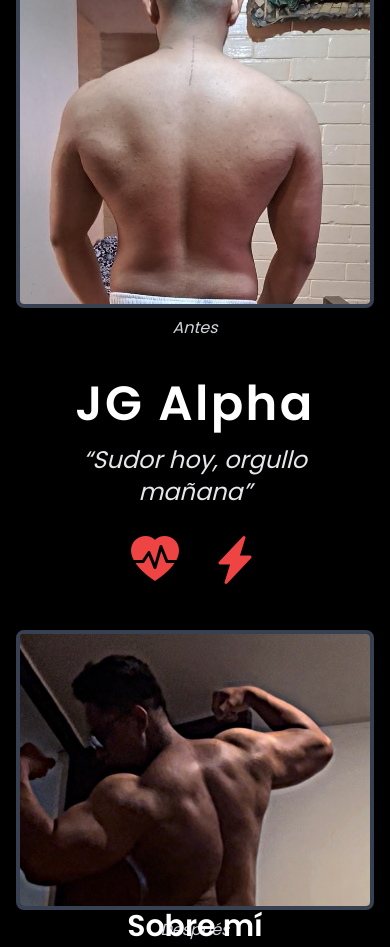
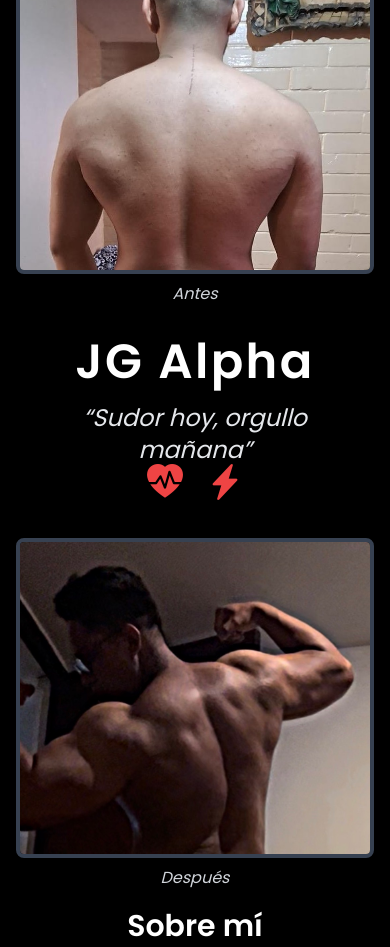
Before and after one commit to Ability2040/jg-alpha, a website: page index.html in a window 390 px wide. Shown: the top 947 px of the page. Drawn offline with nearby package versions, Linux system fonts and the light colour scheme.

Commit message:
Hero responsivo: imágenes laterales en desktop y apiladas en mobile

```diff
--- a/index.html
+++ b/index.html
@@ -26,18 +26,18 @@
 <!-- HERO -->
 <section class="h-screen flex flex-col justify-center items-center text-center bg-black relative">
 
-  <div class="flex flex-col md:flex-row items-center justify-center gap-10 w-full max-w-6xl px-4">
+  <div class="flex flex-col md:flex-row items-center justify-center gap-8 w-full px-4">
 
     <!-- FOTO ANTES -->
-    <div class="flex flex-col items-center order-1 md:order-none">
+    <div class="flex flex-col items-center w-full md:w-1/3 max-w-xs">
       <img src="./images/antes.jpg"
            alt="Antes"
-           class="hero-img rounded-lg shadow-lg border-4 border-gray-700 hover:shadow-red-500/50 hover:scale-105 transition-transform duration-300 object-cover">
+           class="w-full h-80 object-cover rounded-lg shadow-lg border-4 border-gray-700 hover:shadow-red-500/50 hover:scale-105 transition-transform duration-300">
       <p class="mt-2 text-gray-300 italic">Antes</p>
     </div>
 
     <!-- TEXTO CENTRAL -->
-    <div class="text-center mx-6 order-2">
+    <div class="text-center w-full md:w-1/3 px-4">
       <h1 class="text-5xl md:text-7xl font-extrabold text-white tracking-wider drop-shadow-2xl">
         JG Alpha
       </h1>
@@ -46,23 +46,24 @@
         “Sudor hoy, orgullo mañana”
       </p>
 
-      <!-- Íconos debajo del texto -->
-      <div class="flex justify-center gap-8 mt-8 text-red-500 text-5xl animate-bounce">
+      <div class="flex justify-center gap-6 mt-6 text-red-500 text-4xl animate-bounce">
         <i class="bi bi-heart-pulse-fill"></i>
         <i class="bi bi-lightning-charge-fill"></i>
       </div>
     </div>
 
     <!-- FOTO DESPUÉS -->
-    <div class="flex flex-col items-center order-3 md:order-none">
+    <div class="flex flex-col items-center w-full md:w-1/3 max-w-xs">
       <img src="./images/despues.jpg"
            alt="Después"
-           class="hero-img rounded-lg shadow-lg border-4 border-gray-700 hover:shadow-red-500/50 hover:scale-105 transition-transform duration-300 object-cover">
+           class="w-full h-80 object-cover rounded-lg shadow-lg border-4 border-gray-700 hover:shadow-red-500/50 hover:scale-105 transition-transform duration-300">
       <p class="mt-2 text-gray-300 italic">Después</p>
     </div>
 
   </div>
+
 </section>
+
 
   <!-- SOBRE MÍ -->
   <section class="py-16 px-6 max-w-4xl mx-auto" data-aos="fade-up">
```
Also changed, not shown: output.css.
